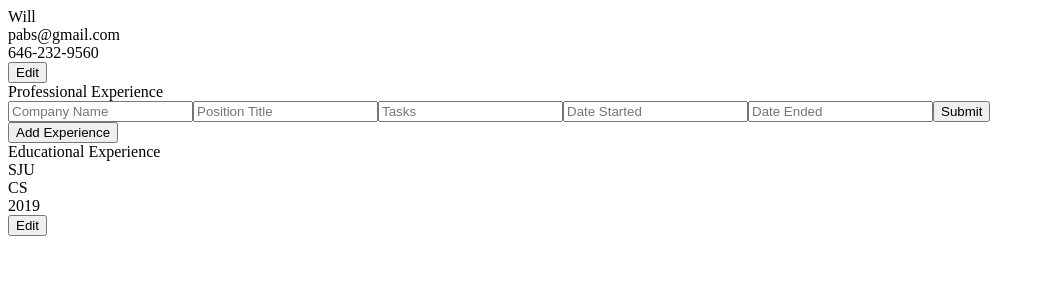
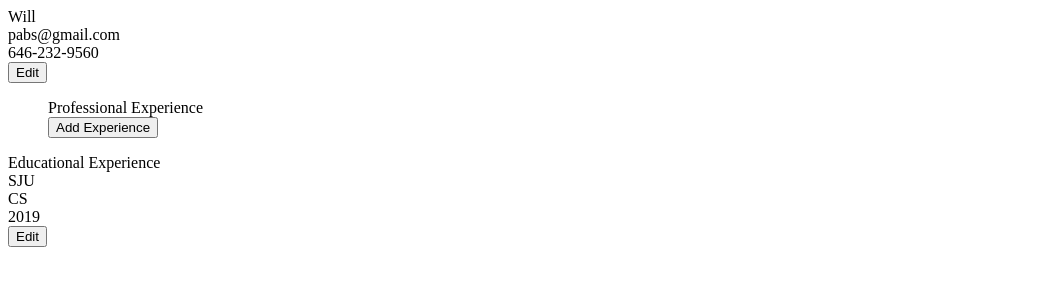
Before and after one commit to WillPabs/cv-application, a React (Create React App) app: page / in a window 1280 px wide. Shown: the top 300 px of the page, without its empty margins (0-1045 px from the left). Built offline with nearby package versions, Linux system fonts and the light colour scheme.

Commit message:
Refactor

```diff
--- a/src/App.js
+++ b/src/App.js
@@ -1,4 +1,5 @@
 import React from "react";
+import uniqid from "uniqid";
 import { Education } from "./components/Education";
 import { GeneralInfo } from "./components/GeneralInfo";
 import { Professional } from "./components/Professional";
@@ -9,6 +10,15 @@ class App extends React.Component {
 
     this.state = {
       professional: [],
+      proExperience: {
+        id: uniqid(),
+        companyName: '',
+        positionTitle: '',
+        tasks: '',
+        dateStarted: '',
+        dateEnded: '',
+        isEditing: true,
+      },
       educational: [],
     };
 
@@ -20,14 +30,15 @@ class App extends React.Component {
     const value = e.target.value;
   };
 
-  addExperience = () => {
+  addExperience = (e) => {
+    console.log(e)
     this.setState({
-      professional: [...this.state.professional, <Professional/>]
-    })
-  }
+        professional: [...this.state.professional, this.state.proExperience]
+    });
+};
 
   render() {
-    // const professional =
+    const { professional } = this.state;
 
     return (
       <div className="App">
@@ -36,16 +47,16 @@ class App extends React.Component {
           email="pabs@gmail.com"
           phoneNo="646-232-9560"
         />
-        {this.state.professional}
-        <Professional
+        {/* <Professional
           // experiences={this.state.professional}
           // companyName="Tesla"
           // positionTitle="Software Engineer"
           // tasks="Created website"
           // dateStarted="09/24/21"
           // dateEnded=""
-        />
-        <button onClick={this.addExperience}>Add Experience</button>
+        /> */}
+        <Professional experiences={this.state.professional} addExperience={this.addExperience}/>
+
         <Education
           schoolName="SJU"
           major="CS"
--- a/src/components/Professional.js
+++ b/src/components/Professional.js
@@ -5,7 +5,8 @@ export class Professional extends React.Component {
         super(props);
 
         this.state = {
-            experiences: [],
+            experiences: this.props.experiences,
+            id: '',
             companyName: '',
             positionTitle: '',
             tasks: '',
@@ -14,6 +15,16 @@ export class Professional extends React.Component {
             isEditing: true,
         }
     };
+
+    updateObjInArray = (e) => {
+        const property = e.target.id;
+        const value = e.target.value;
+        this.setState(current => {
+            current.map(obj => {
+                return {...obj, [property]: value};
+            });
+        });
+    }
 
     handleChange = (e) => {
         const property = e.target.id;
@@ -35,148 +46,35 @@ export class Professional extends React.Component {
         e.preventDefault();
         this.handleEdit();
         console.log(this.state)
-        this.setState({
-            experiences: [...this.state.experiences,
-                [
-                    this.state.companyName,
-                    this.state.positionTitle,
-                    this.state.tasks,
-                    this.state.dateStarted,
-                    this.state.dateEnded,
-                    this.state.isEditing
-                ],
-            ],
-            companyName: '',
-            positionTitle: '',
-            tasks: '',
-            dateStarted: '',
-            dateEnded: '',
+        this.props.experiences = [...this.props.experiences,
+                {
+                    id: this.state.id,
+                    companyName: this.state.companyName,
+                    positionTitle: this.state.positionTitle,
+                    tasks: this.state.tasks,
+                    dateStarted: this.state.dateStarted,
+                    dateEnded: this.state.dateEnded,
                     isEditing: false,
-            },
-        )
+                }
+            ]
+
     }
 
-    addExperience = (e) => {
-        console.log(e)
-        this.setState({
-          experiences: [...this.state.experiences, <Professional/>]
-        });
-    };
-
     render() {
-        const { experiences } = this.state;
+        const { experiences } = this.props;
         console.log(experiences)
         const heading = <div>Professional Experience</div>;
-        // if (experiences.length > 0) {
-        //     return (
-        //         <ul>
-        //             {heading}
-        //             {experiences.map(({ companyName, positionTitle, tasks, dateStarted, dateEnded, isEditing }, i) => {
-        //                 if (isEditing) {
-        //                     return(
-        //                         <form key={i} onSubmit={this.handleSubmit}>
-        //                             <input
-        //                                 type="text"
-        //                                 id="companyName"
-        //                                 placeholder="Company Name"
-        //                                 onChange={this.handleChange}
-        //                                 value={companyName}
-        //                             />
-        //                             <input
-        //                                 type="text"
-        //                                 id="positionTitle"
-        //                                 placeholder="Position Title"
-        //                                 onChange={this.handleChange}
-        //                                 value={positionTitle}
-        //                             />
-        //                             <input
-        //                                 type="text"
-        //                                 id="tasks"
-        //                                 placeholder="Tasks"
-        //                                 onChange={this.handleChange}
-        //                                 value={tasks}
-        //                             />
-        //                             <input
-        //                                 type="text"
-        //                                 id="dateStarted"
-        //                                 placeholder="Date Started"
-        //                                 onChange={this.handleChange}
-        //                                 value={dateStarted}
-        //                             />
-        //                             <input
-        //                                 type="text"
-        //                                 id="dateEnded"
-        //                                 placeholder="Date Ended"
-        //                                 onChange={this.handleChange}
-        //                                 value={dateEnded}
-        //                             />
-        //                             <button>Resubmit</button>
-        //                         </form>
-        //                     )
-        //                 } else {
-        //                     <div>
-        //                         <div>Yes{companyName}</div>
-        //                         <div>{positionTitle}</div>
-        //                         <div>{tasks}</div>
-        //                         <div>{dateStarted}</div>
-        //                         <div>{dateEnded}</div>
-        //                         <button onClick={this.handleEdit}>Edit</button>
-        //                     </div>
-        //                 }
-        //             })}
-        //             {/* <button onClick={this.addExperience}>Add Experience</button> */}
-        //         </ul>
-        //     )
-        // } else {
-        //     const { companyName, positionTitle, tasks, dateStarted, dateEnded, } = this.state;
-        //     return (
-        //         <form onSubmit={this.handleSubmit}>
-        //             {heading}
-        //             <input
-        //                 type="text"
-        //                 id="companyName"
-        //                 placeholder="Company Name"
-        //                 onChange={this.handleChange}
-        //                 value={companyName}
-        //             />
-        //             <input
-        //                 type="text"
-        //                 id="positionTitle"
-        //                 placeholder="Position Title"
-        //                 onChange={this.handleChange}
-        //                 value={positionTitle}
-        //             />
-        //             <input
-        //                 type="text"
-        //                 id="tasks"
-        //                 placeholder="Tasks"
-        //                 onChange={this.handleChange}
-        //                 value={tasks}
-        //             />
-        //             <input
-        //                 type="text"
-        //                 id="dateStarted"
-        //                 placeholder="Date Started"
-        //                 onChange={this.handleChange}
-        //                 value={dateStarted}
-        //             />
-        //             <input
-        //                 type="text"
-        //                 id="dateEnded"
-        //                 placeholder="Date Ended"
-        //                 onChange={this.handleChange}
-        //                 value={dateEnded}
-        //             />
-        //             <button>Resubmit</button>
-        //             {/* <button onClick={this.addExperience}>Add Experience</button> */}
-        //         </form>
-        //     )
-        // }
-        const { companyName, positionTitle, tasks, dateStarted, dateEnded, isEditing } = this.state;
+        const { addExperience } = this.props;
+        return (
+            <ul>
+                {heading}
+                {experiences.map((experience, i) => {
+                    const { id, companyName, positionTitle, tasks, dateStarted, dateEnded, isEditing } = experience;
+
                     if (isEditing) {
+                        // const { id, companyName, positionTitle, tasks, dateStarted, dateEnded, isEditing } = this.state;
                         return(
-                <form onSubmit={this.handleSubmit}>
-                    {heading}
+                            <form key={i} id={id} onSubmit={this.handleSubmit}>
                                 <input
                                     type="text"
                                     id="companyName"
@@ -217,7 +115,7 @@ export class Professional extends React.Component {
                         );
                     } else {
                         return(
-                <div>
+                            <div key={id} id={id}>
                                 {heading}
                                 <div>{companyName}</div>
                                 <div>{positionTitle}</div>
@@ -228,5 +126,9 @@ export class Professional extends React.Component {
                             </div>
                         );
                     }
+                })}
+                <button onClick={addExperience}>Add Experience</button>
+            </ul>
+        )
     };
 };
```
Lines whose indentation alone changed are shown as unchanged.
